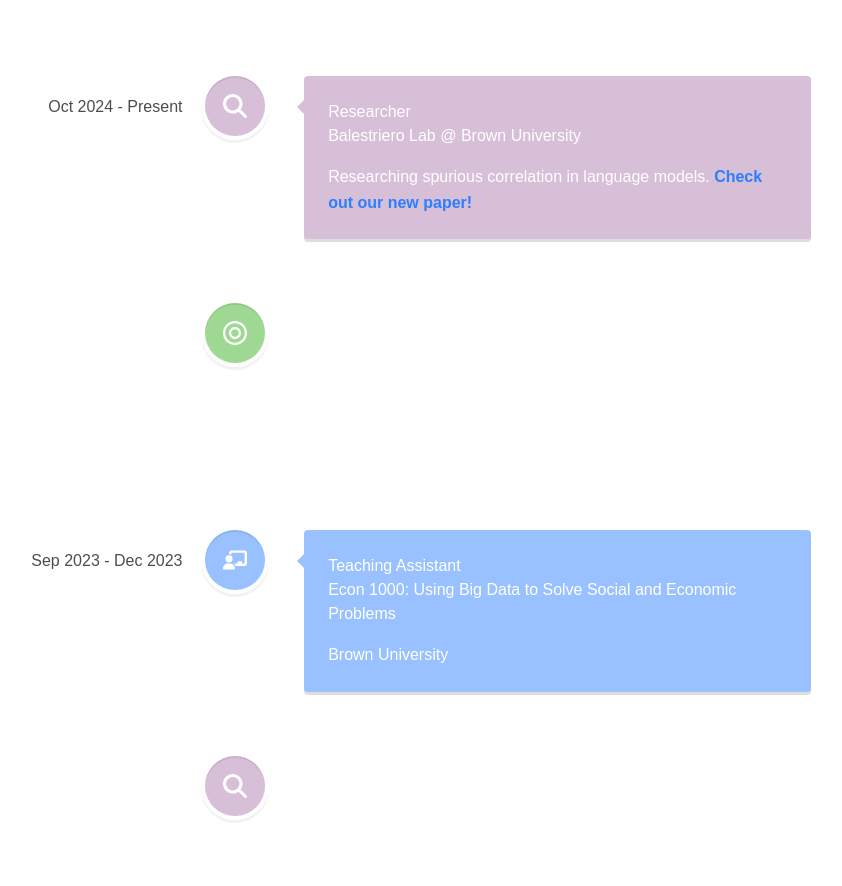
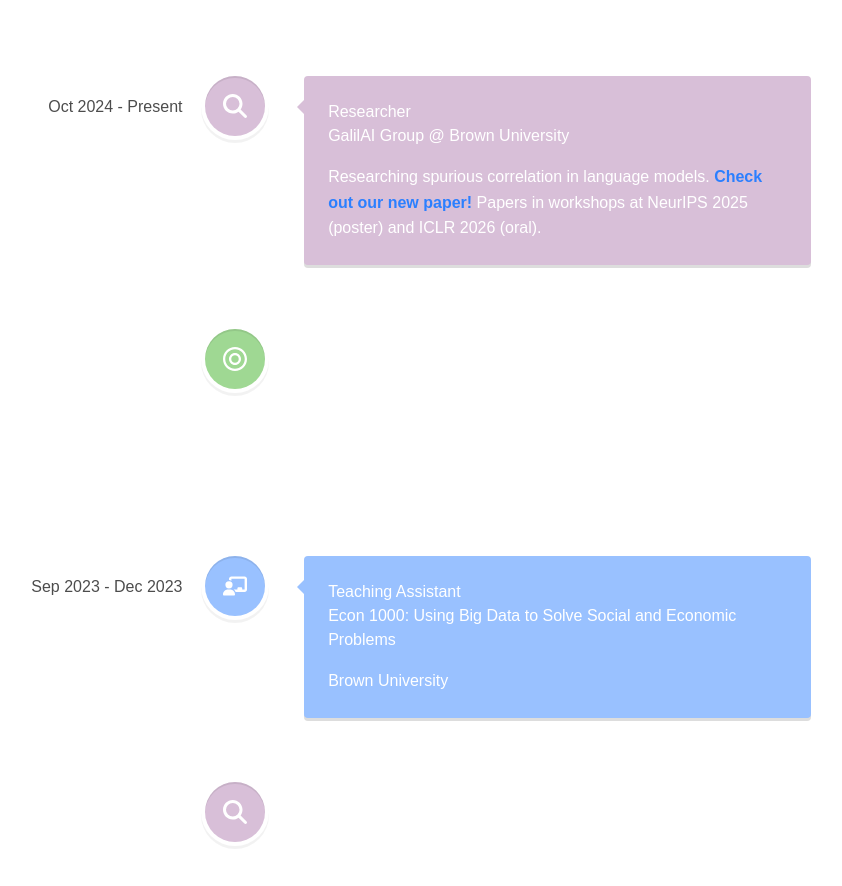
Before and after one commit to MarcelMatsal/marcel-website, a Next.js app: page / in a window 1280 px wide. Shown: the part 1480-2366 px from the top of the page, without its empty margins (405-1247 px from the left). Built offline with nearby package versions, Linux system fonts and the light colour scheme.

Commit message:
minor update to experience

```diff
--- a/src/components/ExperienceTimeline.tsx
+++ b/src/components/ExperienceTimeline.tsx
@@ -75,8 +75,8 @@ export default function TimelineSection() {
           </svg>}
         >
           <h3 className="vertical-timeline-element-title"> Researcher</h3>
-          <h4 className="vertical-timeline-element-subtitle">Balestriero Lab @ Brown University</h4>
-          <p className="text-white font-bold">Researching spurious correlation in language models. <a href="https://arxiv.org/abs/2506.11402" target="_blank" rel="noopener noreferrer" className="text-blue-500 font-bold hover:underline">Check out our new paper!</a></p>
+          <h4 className="vertical-timeline-element-subtitle">GalilAI Group @ Brown University</h4>
+          <p className="text-white font-bold">Researching spurious correlation in language models. <a href="https://arxiv.org/abs/2506.11402" target="_blank" rel="noopener noreferrer" className="text-blue-500 font-bold hover:underline">Check out our new paper!</a> Papers in workshops at NeurIPS 2025 (poster) and ICLR 2026 (oral).</p>
         </VerticalTimelineElement>
 
                 {/* Timeline Element 3 */}
```
